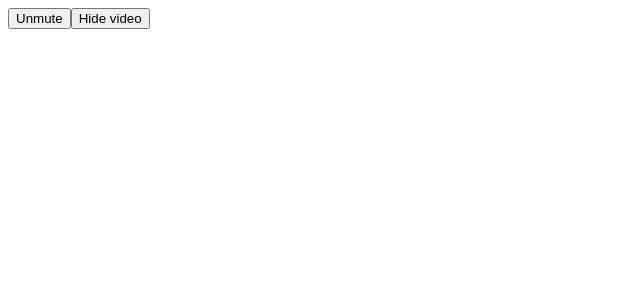
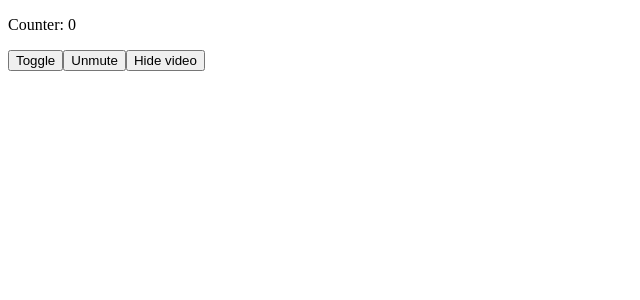
Before and after one commit to rldnrl-tutorial/learning-xstate, a React (Vite) app: page / in a window 1280 px wide. Shown: the top 300 px of the page, without its empty margins (0-640 px from the left). Built offline with nearby package versions, Linux system fonts and the light colour scheme.

Commit message:
feat: apply counter machine

```diff
--- a/src/App.tsx
+++ b/src/App.tsx
@@ -1,8 +1,9 @@
 import { useMachine } from "@xstate/react";
 import { callMachine } from "./machine/call-machine";
+import { counterMachine } from "./machine/counter-machine";
 
 function App() {
-  const [state, send] = useMachine(callMachine, {
+  const [callState, sendCall] = useMachine(callMachine, {
     actions: {
       "Mute microphone": () => {
         alert("Microphone is mute");
@@ -13,10 +14,18 @@ function App() {
     },
   });
 
+  const [counterState, sendCounter] = useMachine(counterMachine);
+
   return (
     <div>
-      {state.nextEvents.map((event) => (
-        <button key={event} onClick={() => send(event)}>
+      <p>Counter: {counterState.context.count}</p>
+      {counterState.nextEvents.map((event) => (
+        <button key={event} onClick={() => sendCounter(event)}>
+          {event}
+        </button>
+      ))}
+      {callState.nextEvents.map((event) => (
+        <button key={event} onClick={() => sendCall(event)}>
           {event}
         </button>
       ))}
```
